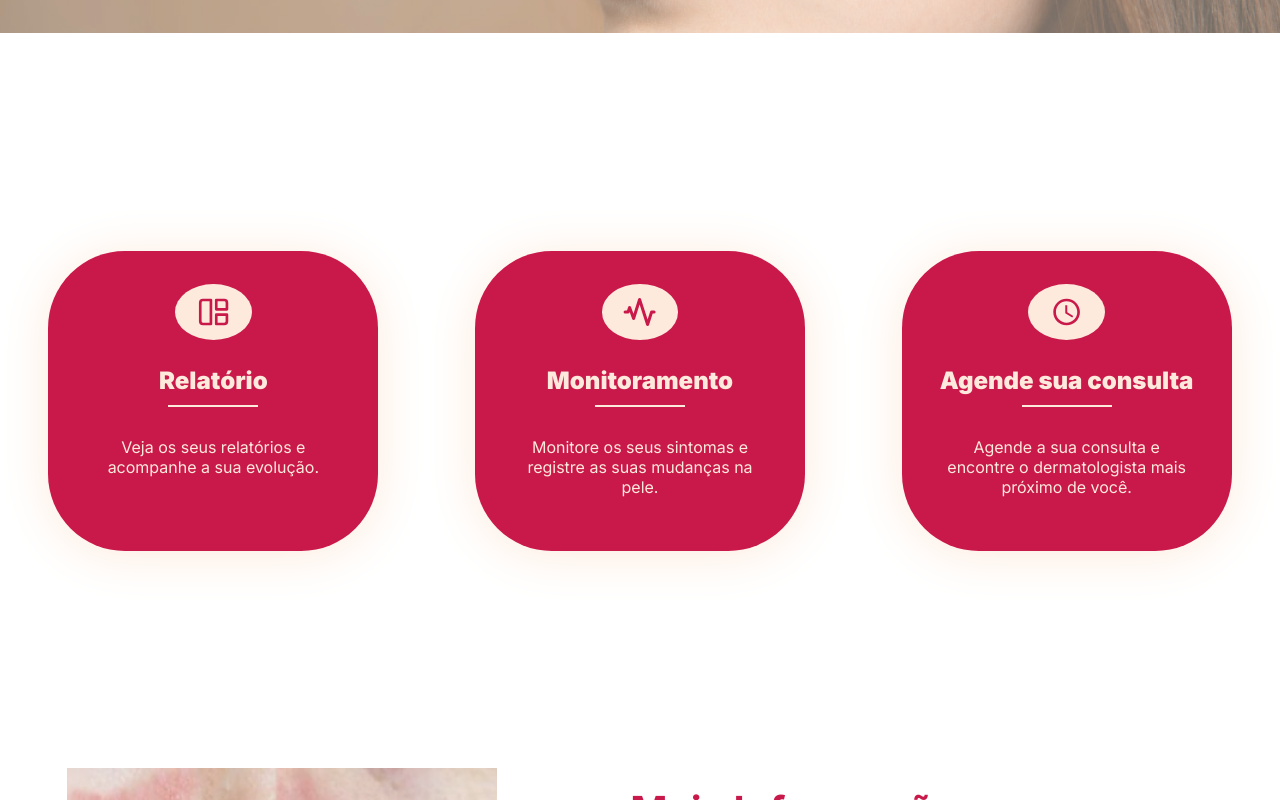
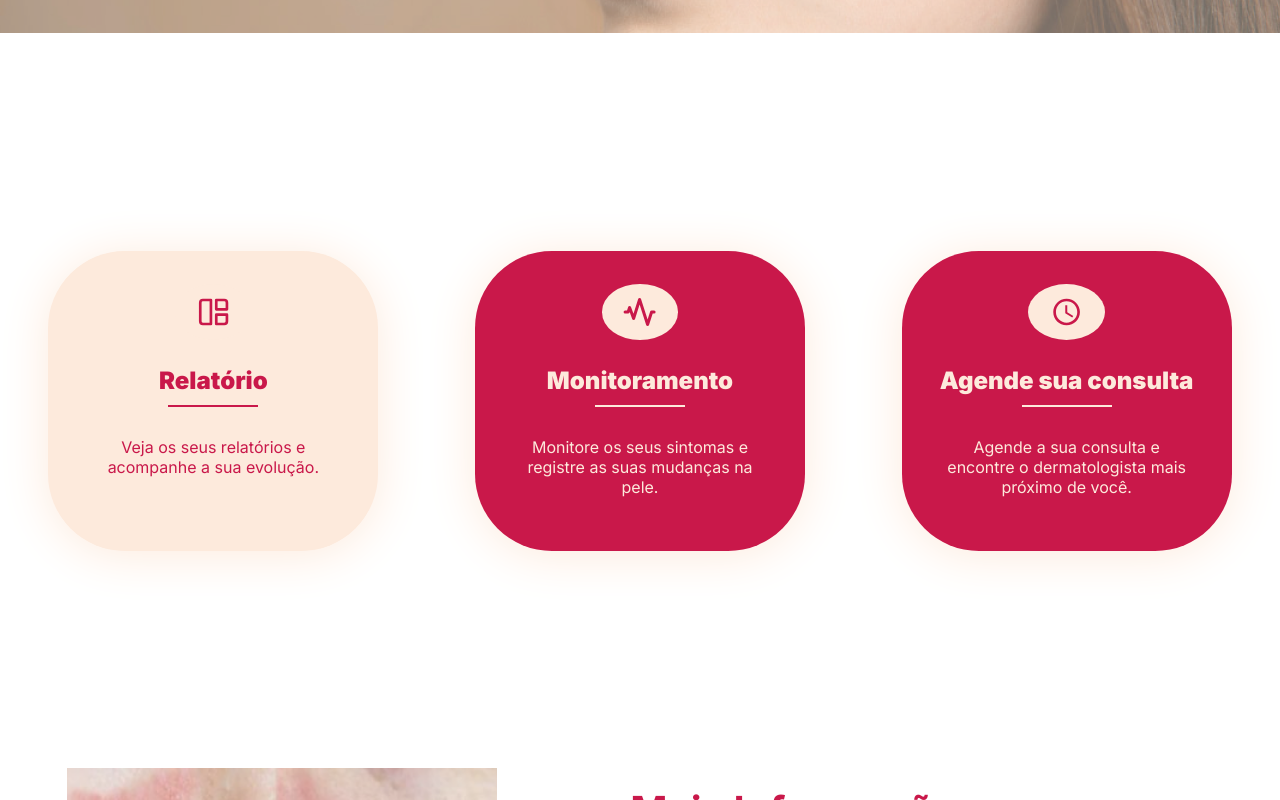
Before and after one commit to Rennan-Ferreira/dermAid-global, a Next.js app: page / in a window 1280 px wide. In both pictures the pointer is over the element 213 px from the left and 967 px from the top of the page. Shown: the part 567-1367 px from the top of the page. Built offline with nearby package versions, Linux system fonts and the light colour scheme.

Commit message:
home finalizada

```diff
--- a/src/styles/home.module.css
+++ b/src/styles/home.module.css
@@ -53,6 +53,7 @@
     font-weight: 500;
     line-height: normal;
     margin-top: 3%;
+    cursor: pointer;
 }
 
 .sectionApps{
@@ -67,6 +68,7 @@
     height: 18.75rem;
     background-color: #C9184A;
     border-radius: 4.8125rem;
+    cursor: pointer;
     box-shadow: 0px 4px 50px 0px #FDEADC;
 }
 
@@ -117,6 +119,17 @@
     height: 4vh;
 }
 
+.Apps:hover,
+.Apps:hover h5,
+.Apps:hover p{
+    background-color: #FDEADC;
+    color: #C9184A;
+}
+
+.Apps:hover .sublinhado{
+    background-color: #C9184A;
+}
+
 .sectionInfos{
     display: flex;
     justify-content: space-around;
@@ -159,6 +172,7 @@
     font-weight: 500;
     line-height: normal;
     margin: 10% 0 0 3%;
+    cursor: pointer;
 }
 
 .sectionInspiracao{
@@ -216,6 +230,7 @@
     line-height: normal;
     border: 0;
     margin-top: 4.5%;
+    cursor: pointer;
 }
 
 .sectionAvaliacoes{
```
